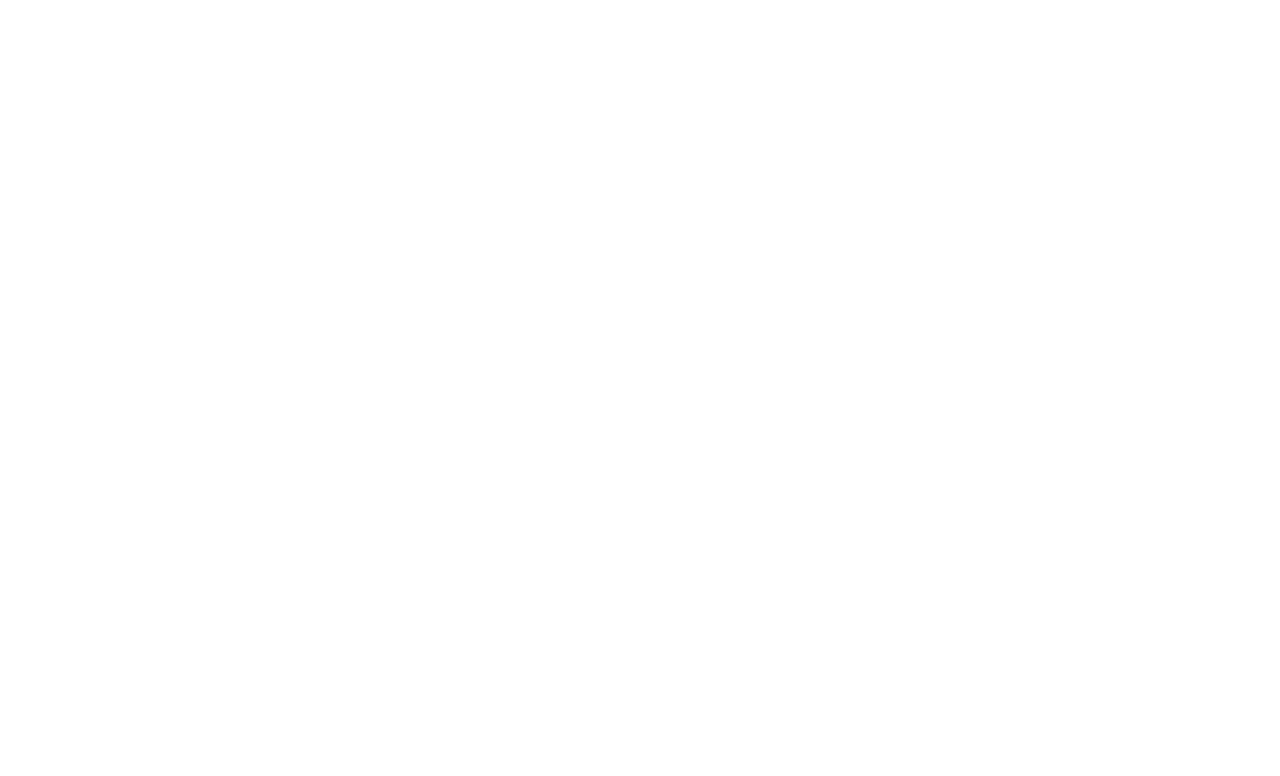
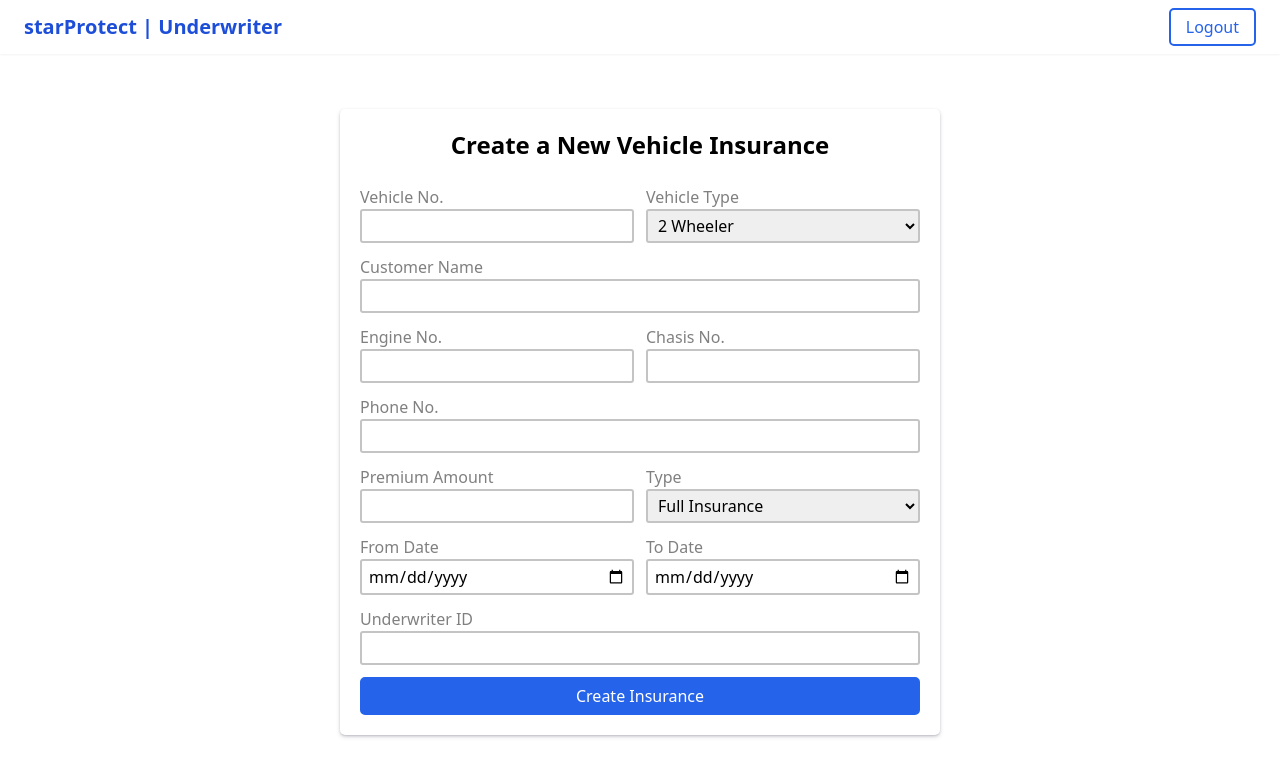
Before and after one commit to priyanshi1282/star-protect-vehicle-management, a plain HTML site: page user-home.html in a window 1280 px wide. Drawn offline with nearby package versions, Linux system fonts and the light colour scheme.

Commit message:
vehicle insurance done

```diff
--- a/script.js
+++ b/script.js
@@ -13,6 +13,12 @@ document.getElementById('user-login')?.addEventListener('submit', (e)=>{
 
     Uerror.innerText = 'Invalid username or password';
     console.log(Uerror )
+})
+
+document.getElementById("vehicle-form")?.addEventListener('submit', (e)=>{
+    e.preventDefault();
+    alert("New Insurance created successfully");
+    document.getElementById("vehicle-form")?.reset();
 })
 
 
--- a/style.css
+++ b/style.css
@@ -29,7 +29,7 @@
     color: var(--blue);
 }
 
-input, textarea{
+input, textarea, select{
     outline: none;
     border: 2px solid rgb(196, 196, 196);
     padding: 3px 6px !important;
--- a/user-home.html
+++ b/user-home.html
@@ -3,9 +3,79 @@
 <head>
     <meta charset="UTF-8">
     <meta name="viewport" content="width=device-width, initial-scale=1.0">
-    <title>Document</title>
+    <title>Home | Underwriter</title>
+    <script src="https://cdn.tailwindcss.com"></script>
+    <link rel="stylesheet" href="style.css">
 </head>
 <body>
+    <nav class="flex justify-between items-center py-2 px-6 bg-white shadow-sm">
+        <h2 class="font-bold text-xl text-blue-700">starProtect | Underwriter</h2>
+        <div>
+            <button class="btn btn-outline"><a href="index.html">Logout</a></button>
+        </div>
+      </nav>
+      <section class="flex justify-center items-center h-[92vh]">
+        <form class="flex flex-col gap-3" id="vehicle-form">
+            <h1 class="font-bold text-2xl text-center mb-3">Create a New Vehicle Insurance</h1>
+            <div class="flex justify-between gap-3"><div class="form-item">
+                <label>Vehicle No.</label>
+                <input type="text" maxlength="10">
+            </div>
+            <div class="form-item">
+                <label>Vehicle Type</label>
+                <select>
+                    <option value="2 wheeler">2 Wheeler</option>
+                    <option value="4 wheeler">4 Wheeler</option>
+                </select>
+            </div></div>
 
+            <div class="form-item">
+                <label>Customer Name</label>
+                <input type="text" maxlength="50">
+            </div>
+            <div class="flex justify-between gap-3">
+                <div class="form-item">
+                    <label>Engine No.</label>
+                    <input type="number" >
+                </div>
+                <div class="form-item">
+                    <label>Chasis No.</label>
+                    <input type="number" >
+                </div>
+            </div>
+            <div class="form-item">
+                <label>Phone No.</label>
+                <input type="number" maxlength="10">
+            </div>
+            <div class="flex justify-between gap-3"><div class="form-item">
+                <label>Premium Amount</label>
+                <input type="number">
+            </div>
+            <div class="form-item">
+                <label>Type</label>
+                <select>
+                    <option value="full insurance">Full Insurance</option>
+                    <option value="third party">Third Party</option>
+                </select>
+            </div></div>
+
+            <div  class="flex justify-between gap-3">
+                <div class="form-item">
+                    <label>From Date</label>
+                    <input type="date" >
+                </div>
+                <div class="form-item">
+                    <label>To Date</label>
+                    <input type="date" >
+                </div>
+            </div>
+            <div class="form-item">
+                <label>Underwriter ID</label>
+                <input type="number" required>
+            </div>
+            <button type="submit" class="btn btn-solid">Create Insurance</button>
+        </form>
+      </section>
+      <script src="script.js"></script>
 </body>
 </html>
```
